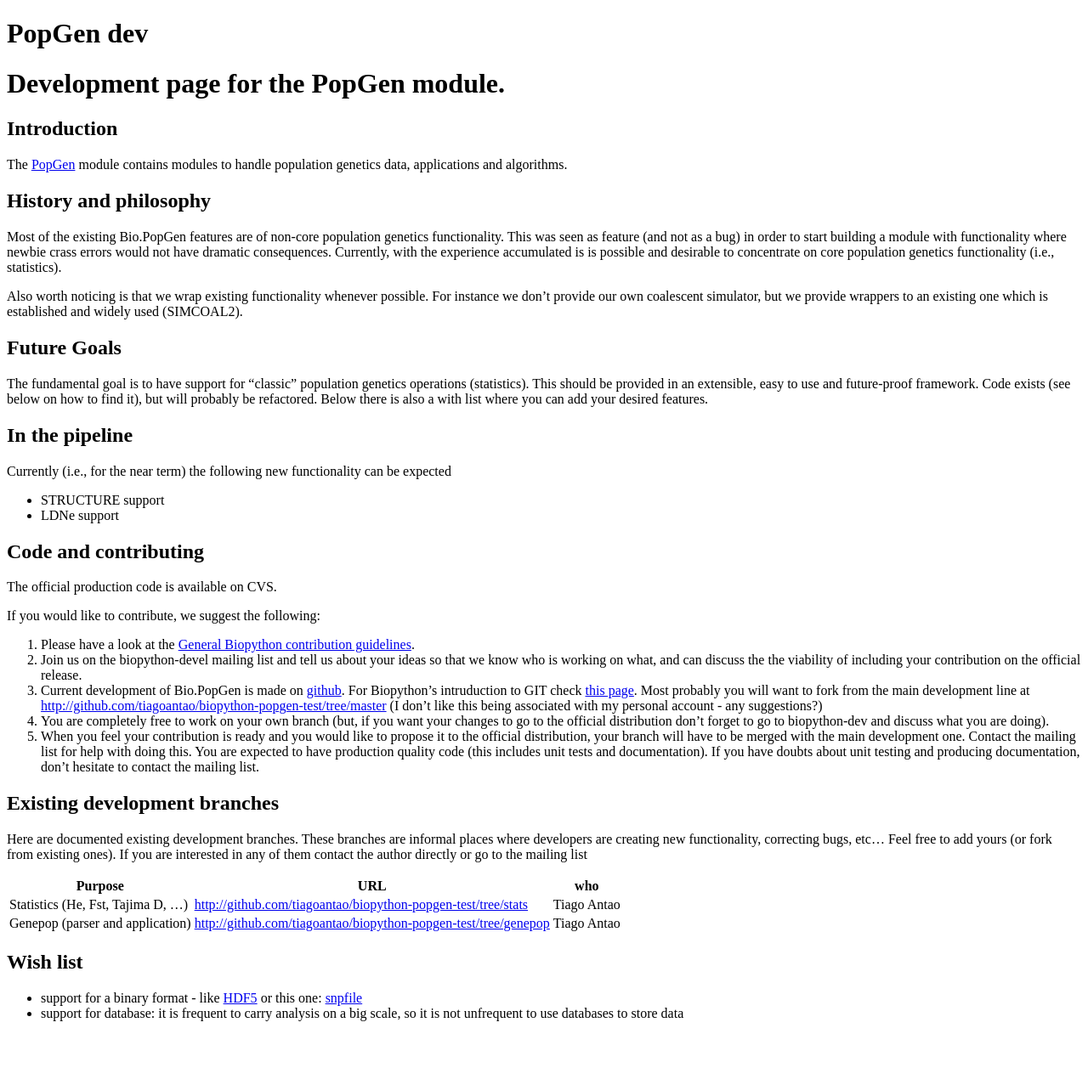
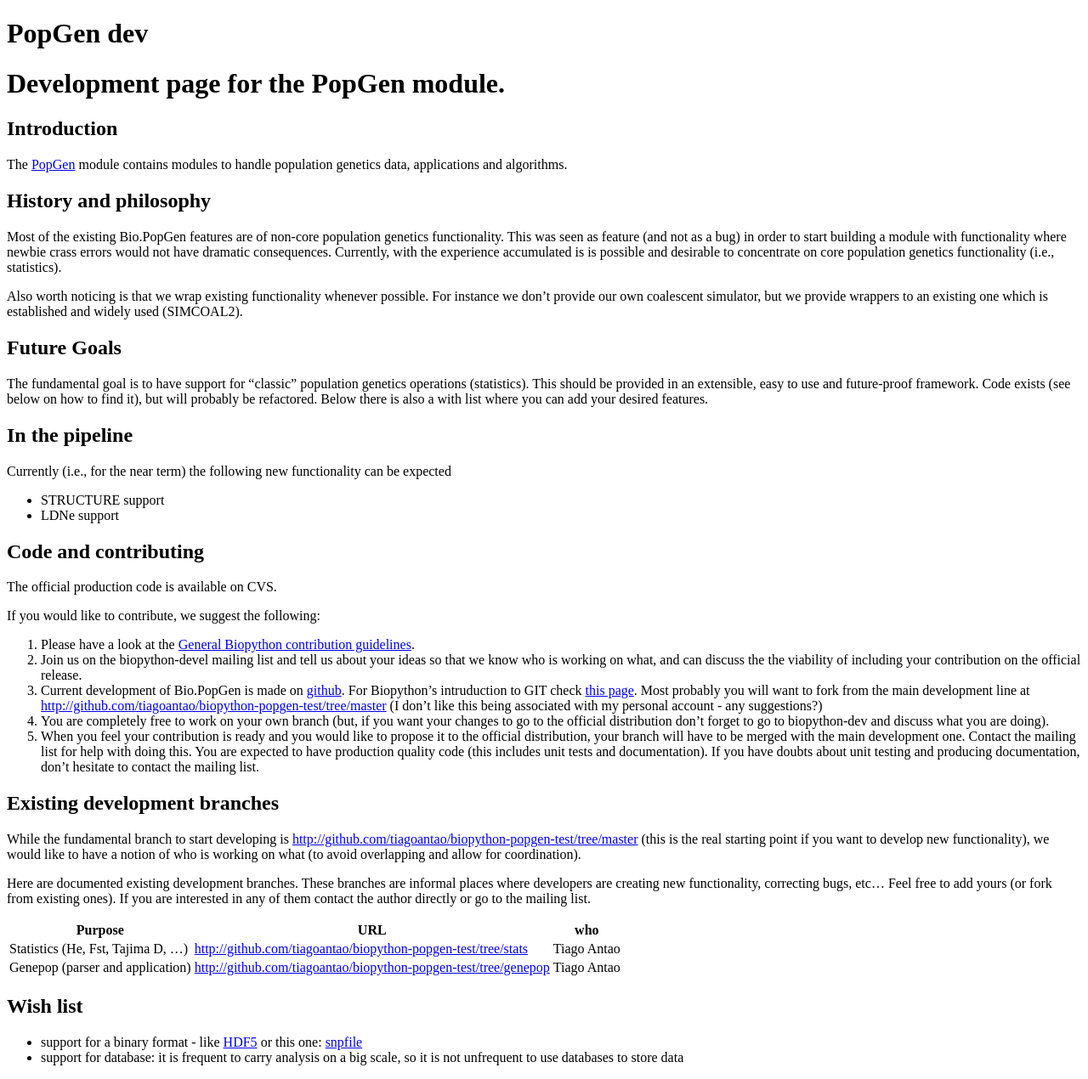
Before and after one commit to biopython/biopython.github.io, a Jekyll site: the page built from wiki/PopGen_dev.md, in a window 1280 px wide. Shown: the whole page at 85% size. Built offline with Jekyll 4.4.1, drawn with Linux system fonts in a browser that asks for light colours; before the commit the page ends 1218 px from its top, so only the background shows below that.

Commit message:
/* Existing development branches */

```diff
--- a/wiki/PopGen_dev.md
+++ b/wiki/PopGen_dev.md
@@ -80,11 +80,17 @@ If you would like to contribute, we suggest the following:
 Existing development branches
 -----------------------------
 
+While the fundamental branch to start developing is
+<http://github.com/tiagoantao/biopython-popgen-test/tree/master> (this
+is the real starting point if you want to develop new functionality), we
+would like to have a notion of who is working on what (to avoid
+overlapping and allow for coordination).
+
 Here are documented existing development branches. These branches are
 informal places where developers are creating new functionality,
 correcting bugs, etc... Feel free to add yours (or fork from existing
 ones). If you are interested in any of them contact the author directly
-or go to the mailing list
+or go to the mailing list.
 
 | Purpose                             | URL                                                               | who         |
 |-------------------------------------|-------------------------------------------------------------------|-------------|
```
Also changed, not shown: 1 other file.
